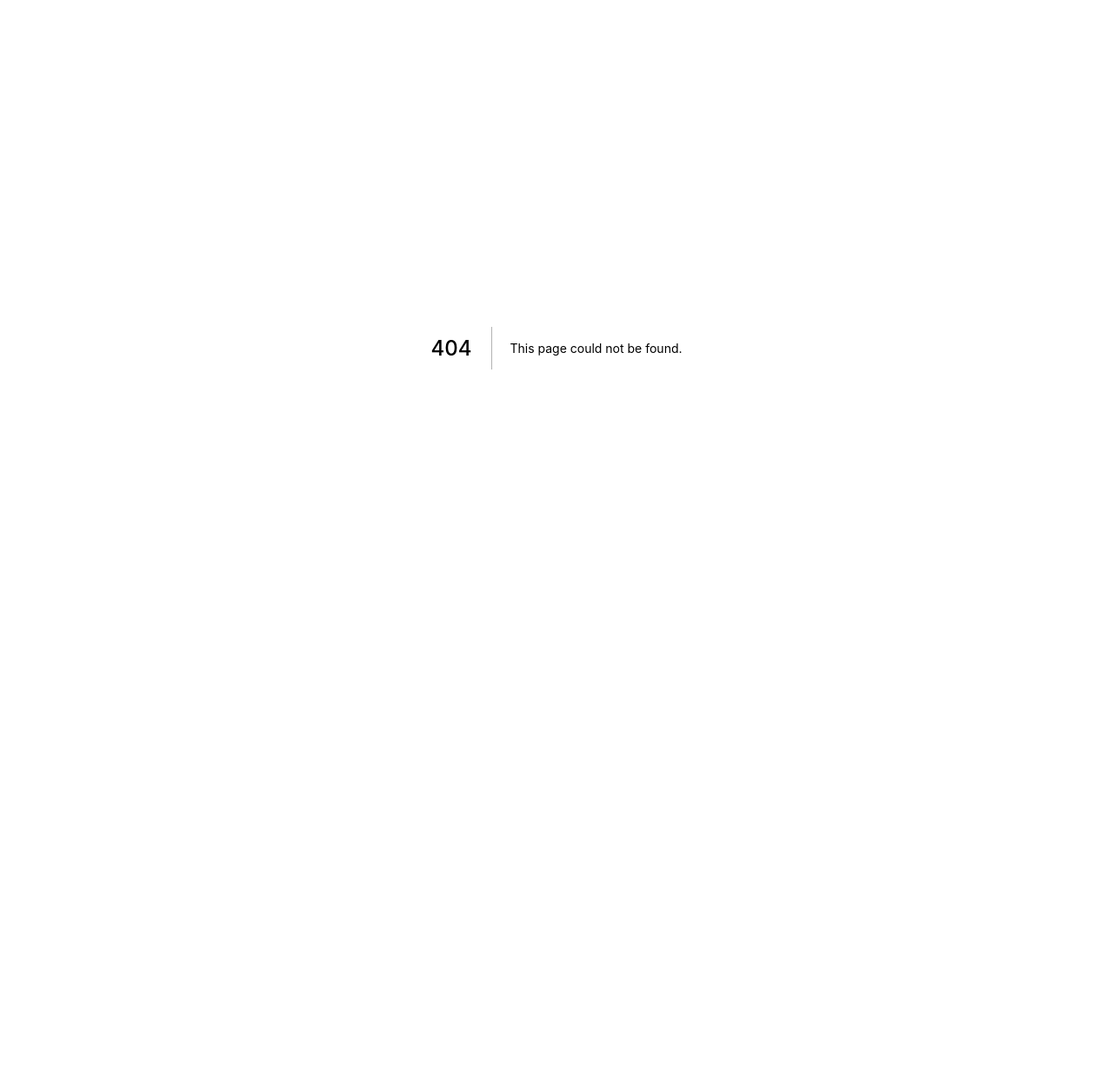
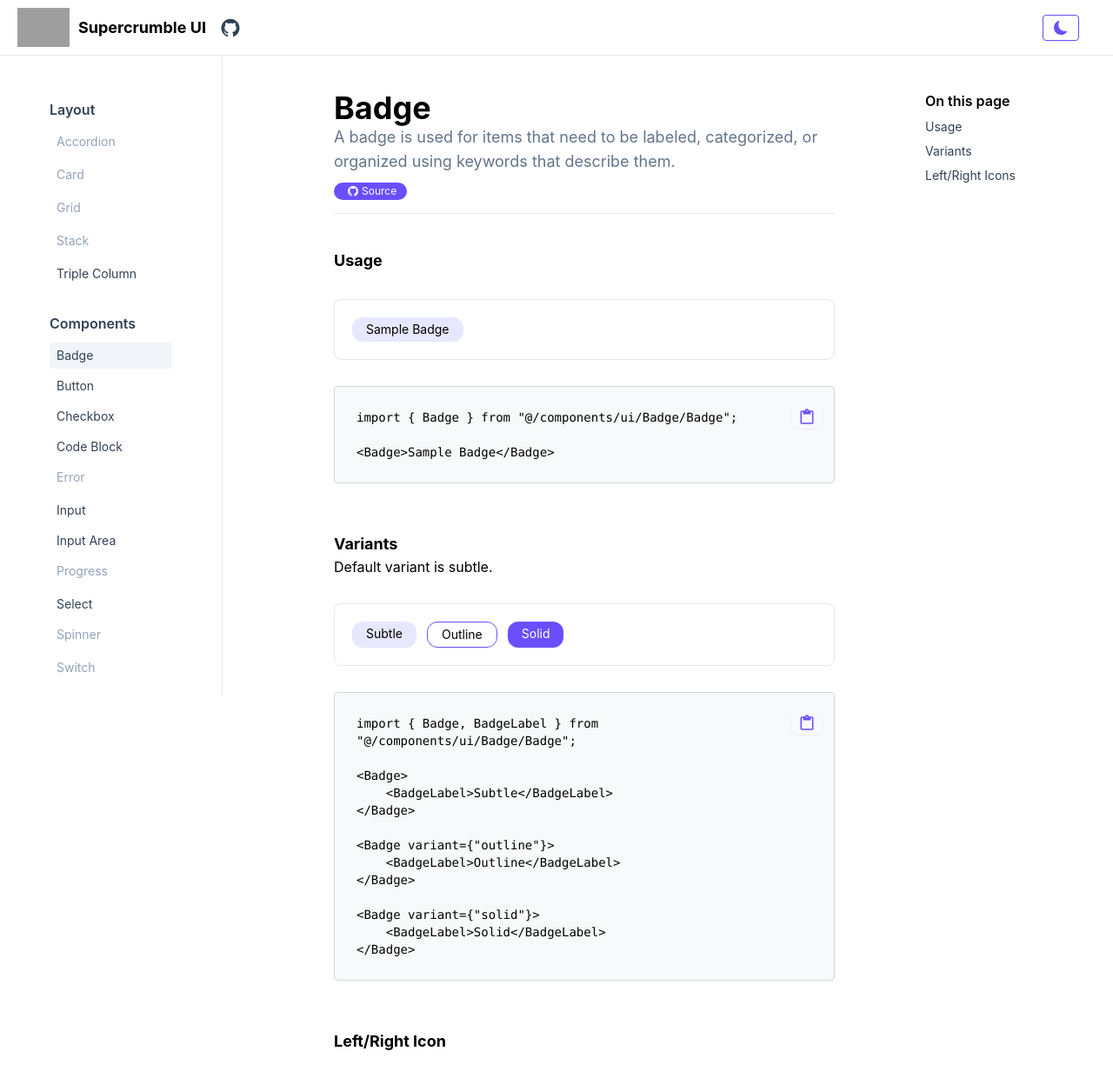
Before and after one commit to elijahnikov/ui, a Next.js app: page /badge in a window 1280 px wide. Before the commit this address had no page. Shown: the top 1240 px of the page at 87% size. Before the commit the page ends 800 px from the top, so only its background shows below. Built offline with nearby package versions, Linux system fonts and the light colour scheme; grey boxes are pictures that could not be loaded; a web font is replaced by a local one.

Commit message:
finalising badge page

```diff
--- /dev/null
+++ b/src/maps/component/badge.ts
@@ -0,0 +1,48 @@
+import { MenuMap } from "./types";
+
+export const badgeMenuMap: MenuMap[] = [
+    {
+        label: "Usage",
+        href: "#usage",
+    },
+    {
+        label: "Variants",
+        href: "#variants",
+    },
+    {
+        label: "Left/Right Icons",
+        href: "#icon",
+    },
+];
+
+export const badgeCode = {
+    usage: `import { Badge } from "@/components/ui/Badge/Badge";
+
+<Badge>Sample Badge</Badge>`,
+
+    variants: `import { Badge, BadgeLabel } from "@/components/ui/Badge/Badge";
+
+<Badge>
+    <BadgeLabel>Subtle</BadgeLabel>
+</Badge>
+
+<Badge variant={"outline"}>
+    <BadgeLabel>Outline</BadgeLabel>
+</Badge>
+
+<Badge variant={"solid"}>
+    <BadgeLabel>Solid</BadgeLabel>
+</Badge>`,
+
+    icon: `import { Badge, BadgeLabel, BadgeIcon } from "@/components/ui/Badge/Badge";
+
+<Badge>
+    <BadgeIcon icon={BiGitBranch} />
+    <BadgeLabel>feature/git</BadgeLabel>
+</Badge>
+
+<Badge>
+    <BadgeLabel>Twitter</BadgeLabel>
+    <BadgeIcon icon={BsTwitter} />
+</Badge>`,
+};
--- /dev/null
+++ b/src/pages/badge.tsx
@@ -0,0 +1,85 @@
+import ExampleBlock from "@/components/common/ExampleBlock/ExampleBlock";
+import Layout from "@/components/common/Layout/Layout";
+import PageHeader from "@/components/common/PageHeader/PageHeader";
+import PageStepper from "@/components/common/PageStepper/PageStepper";
+import { Badge, BadgeIcon, BadgeLabel } from "@/components/ui/Badge/Badge";
+import CodeBlock from "@/components/ui/CodeBlock/CodeBlock";
+import { badgeCode, badgeMenuMap } from "@/maps/component/badge";
+import React from "react";
+import { BiGitBranch } from "react-icons/bi";
+import { BsTwitter } from "react-icons/bs";
+
+interface BadgePageProps {}
+
+const BadgePage = ({}: BadgePageProps) => {
+    return (
+        <Layout title="Badge - Supercrumble UI" menuMap={badgeMenuMap}>
+            <div className="mb-[40px]">
+                <PageHeader
+                    title="Badge"
+                    description={`A badge is used for items that need to be labeled, categorized, or organized using keywords that describe them.`}
+                    githubLink="/"
+                />
+            </div>
+
+            <div>
+                <a
+                    className="relative h-[20px] invisible top-[-80px]"
+                    id="usage"
+                ></a>
+                <h4 className="mb-[30px]">Usage</h4>
+                <ExampleBlock>
+                    <Badge>Sample Badge</Badge>
+                </ExampleBlock>
+                <CodeBlock code={badgeCode.usage} />
+            </div>
+
+            <div className="mt-[50px]">
+                <a
+                    className="relative h-[20px] invisible top-[-80px]"
+                    id="variants"
+                ></a>
+                <h4>Variants</h4>
+                <p className="mb-[30px]">Default variant is subtle.</p>
+                <ExampleBlock>
+                    <div className="flex space-x-3">
+                        <Badge>
+                            <BadgeLabel>Subtle</BadgeLabel>
+                        </Badge>
+                        <Badge variant={"outline"}>
+                            <BadgeLabel>Outline</BadgeLabel>
+                        </Badge>
+                        <Badge variant={"solid"}>
+                            <BadgeLabel>Solid</BadgeLabel>
+                        </Badge>
+                    </div>
+                </ExampleBlock>
+                <CodeBlock code={badgeCode.variants} />
+            </div>
+
+            <div className="mt-[50px]">
+                <a
+                    className="relative h-[20px] invisible top-[-80px]"
+                    id="icon"
+                ></a>
+                <h4 className="mb-[30px]">Left/Right Icon</h4>
+                <ExampleBlock>
+                    <div className="flex space-x-3">
+                        <Badge>
+                            <BadgeIcon icon={BiGitBranch} />
+                            <BadgeLabel>feature/git</BadgeLabel>
+                        </Badge>
+                        <Badge>
+                            <BadgeLabel>Twitter</BadgeLabel>
+                            <BadgeIcon icon={BsTwitter} />
+                        </Badge>
+                    </div>
+                </ExampleBlock>
+                <CodeBlock code={badgeCode.icon} />
+            </div>
+            <PageStepper currentPage={"badge"} />
+        </Layout>
+    );
+};
+
+export default BadgePage;
```
